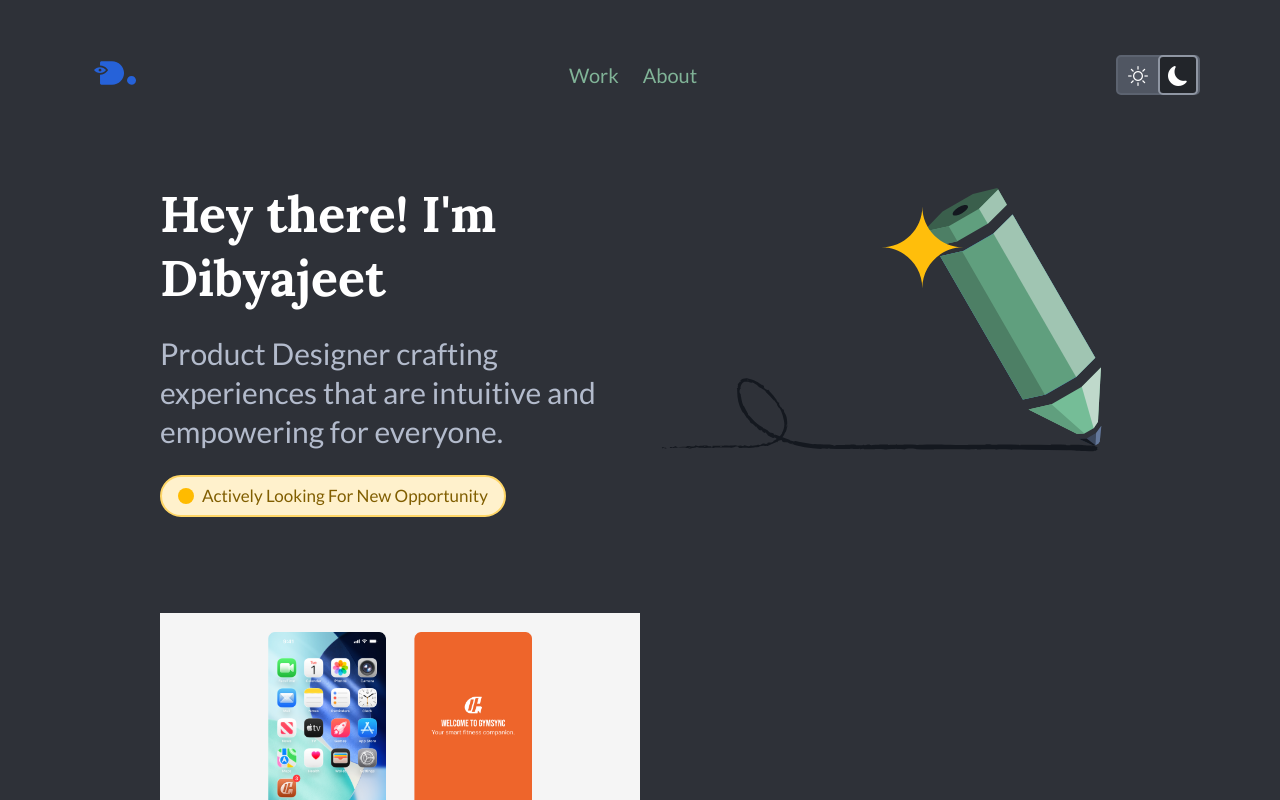
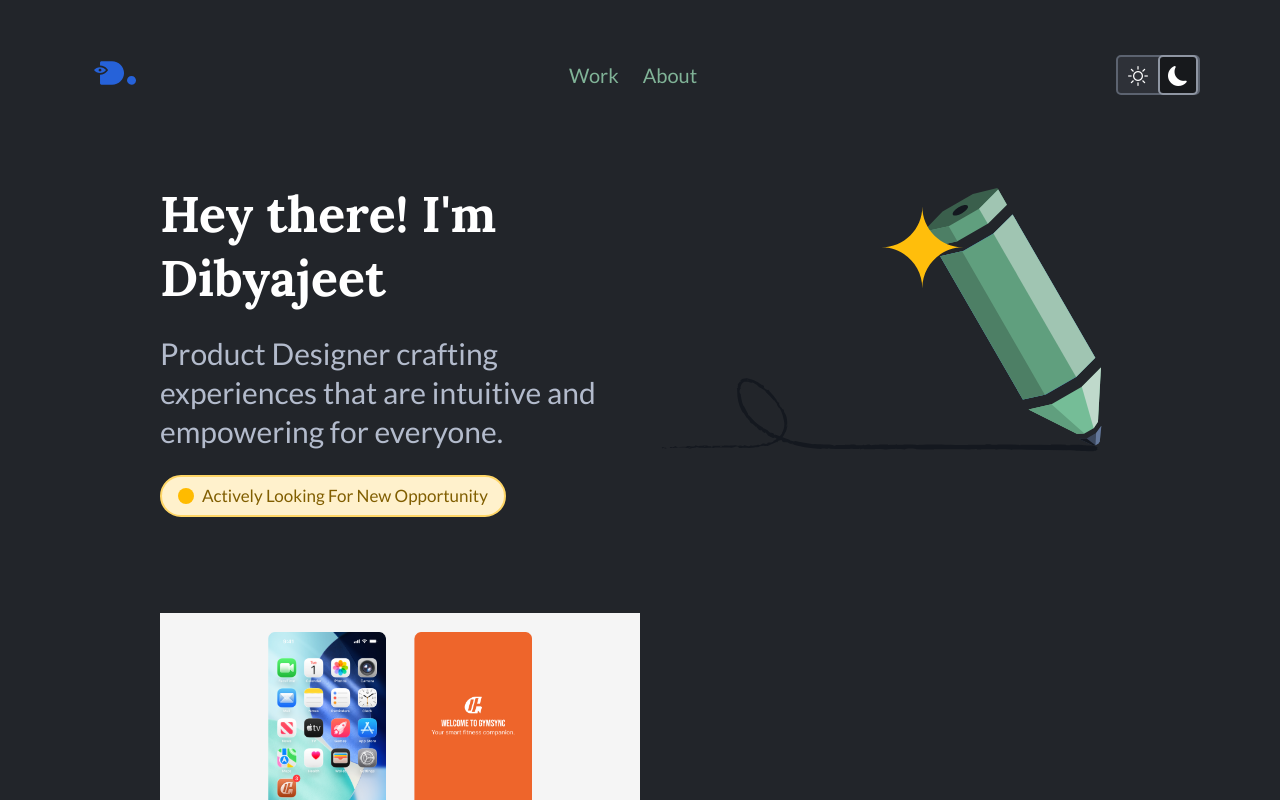
Before and after one commit to dibyajeetk/react-convert-dibyajeet-dot-in, a React (Vite) app: page / in a window 1280 px wide. Shown: the top 800 px of the page. Built offline with nearby package versions, Linux system fonts and the light colour scheme.

Commit message:
feat: Dark Mode Done!

```diff
--- a/src/css/index.css
+++ b/src/css/index.css
@@ -58,9 +58,9 @@
 }
 [data-theme="dark"] {
   /* Surface Color */
-  --surface-color-primary: hsla(220, 10%, 20%, 1);
-  --surface-color-secondary: hsla(220, 10%, 15%, 1);
-  --surface-color-turnary: hsla(220, 10%, 35%, 1);
+  --surface-color-primary: hsla(220, 10%, 15%, 1);
+  --surface-color-secondary: hsla(220, 10%, 10%, 1);
+  --surface-color-turnary: hsla(220, 10%, 20%, 1);
 
   /* Text Color */
   --text-color-primary: hsla(0, 0%, 100%, 1);
```
